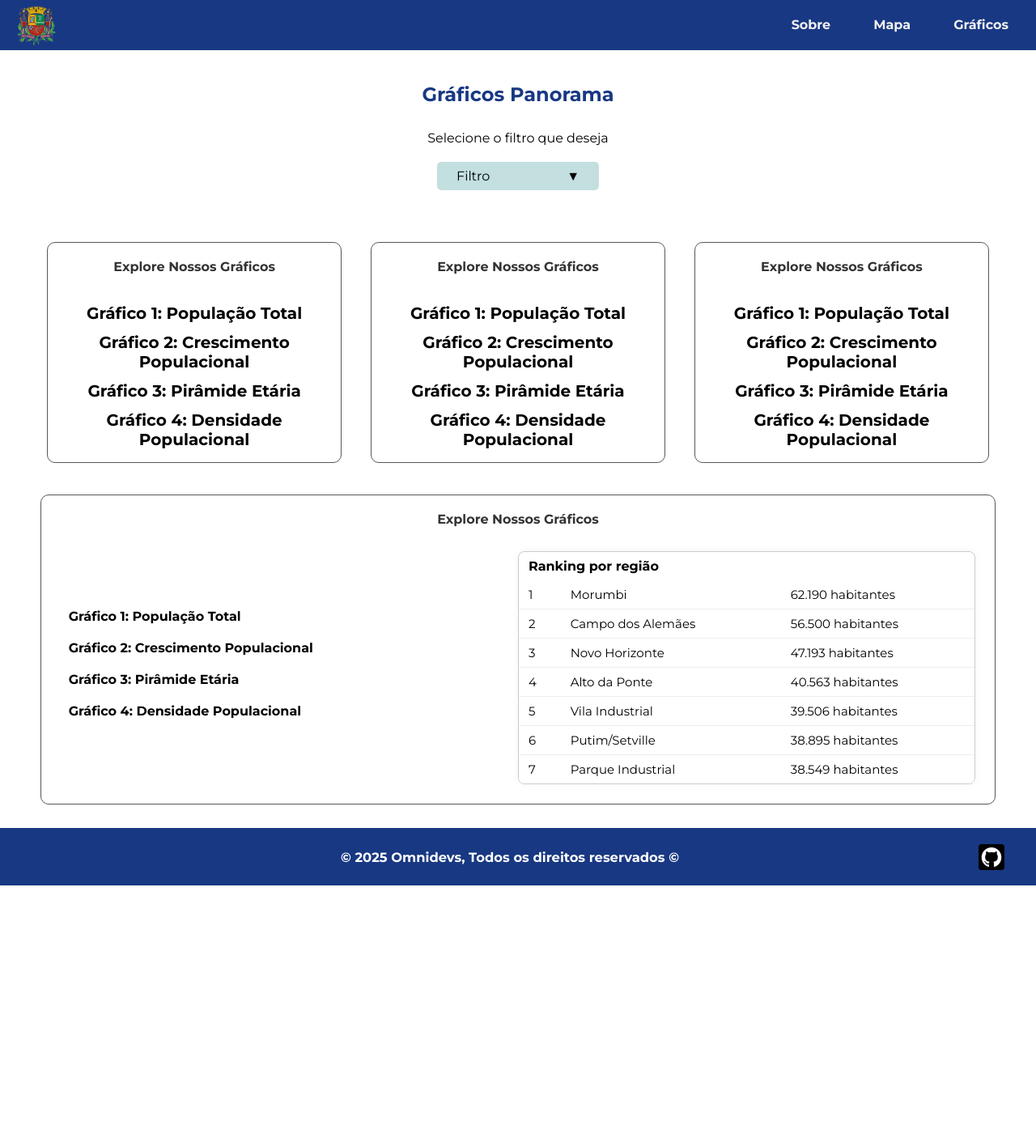
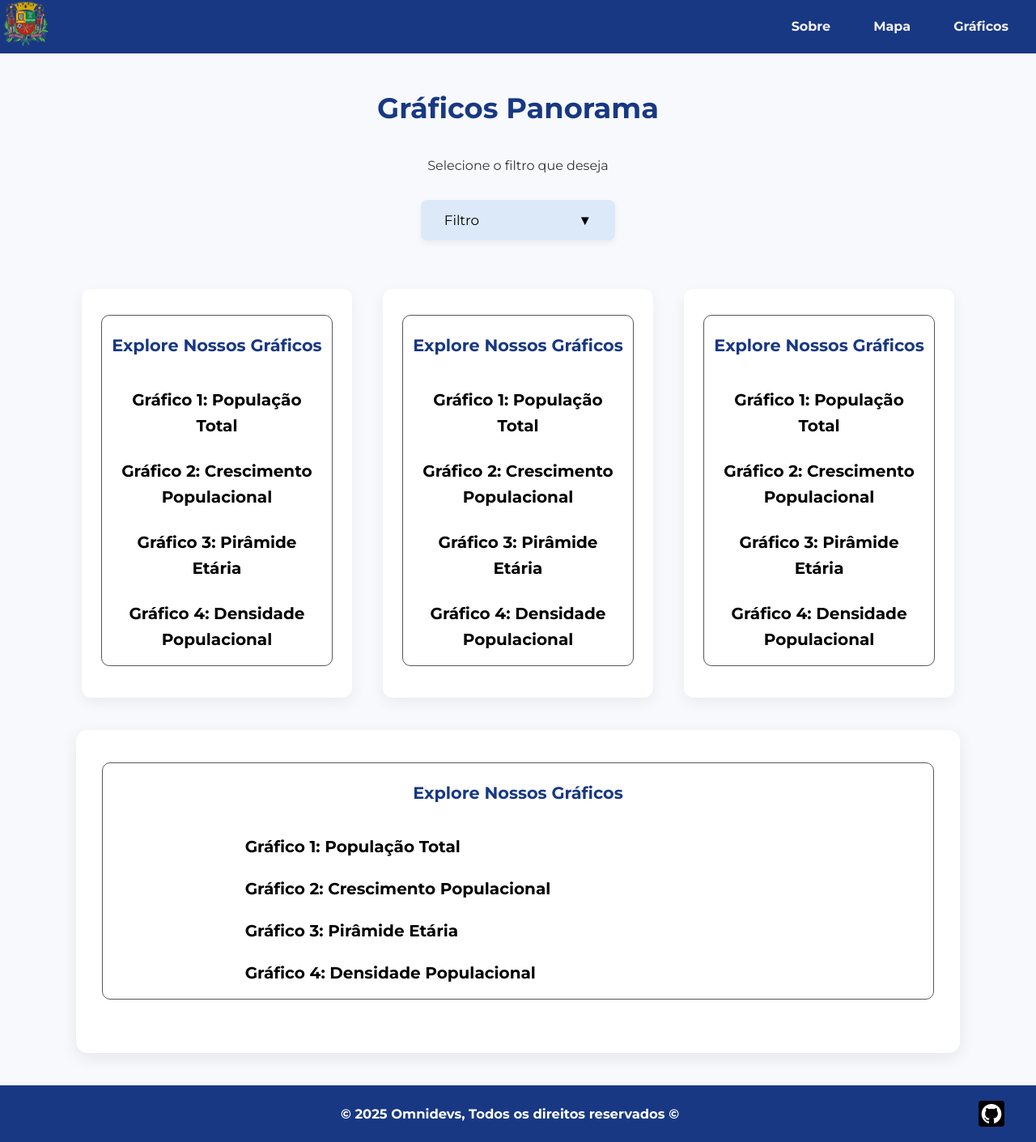
Before and after one commit to OmniDevsOficial/API-Censo-2022, a Python web app: template Frontend/templates/grafico.html in a window 1280 px wide. Shown: the whole page at 81% size. Before the commit the page ends 1094 px from the top, so only its background shows below. Run offline with Jinja, Linux system fonts and the light colour scheme; the template is opened without the code that fills it, so the values that code supplies are empty.

Commit message:
chore: Ajustes na estilização na demosntração dos gráficos e no layout da página.

```diff
--- a/Frontend/static/css/grafico.css
+++ b/Frontend/static/css/grafico.css
@@ -1,11 +1,15 @@
 * {
-    font-family: 'Montserrat';
+    font-family: 'Montserrat', sans-serif;
+    box-sizing: border-box;
+    margin: 0;
+    padding: 0;
 }
 
-/* Falta estilizar */
-/* header {
-    background-color: #183883;
-} */
+body {
+    background-color: #f7f9fc;
+    color: #333;
+    line-height: 1.6;
+}
 
 ul li {
     font-size: 1rem;
@@ -14,158 +18,235 @@ ul li {
 .titulo h2 {
     margin-bottom: 30px;
     color: #183883;
+    text-align: center;
+    font-size: 2.2rem;
+    font-weight: 700;
 }
 
-/* Estilização do dropdown de filtros */
 .filtro {
     position: relative;
-    display: inline-block;
-    margin: 20px 0 60px 0;
+    display: flex;
+    justify-content: center;
+    margin: 30px 0 60px 0;
 }
 
-/* Botão dropdown */
 .drop {
     display: flex;
     justify-content: space-between;
     align-items: center;
-    background-color: #C3DFE0;
+    background-color: #dce9f9;
     border: none;
     cursor: pointer;
-    font-size: 1rem;
-    padding: 0.5rem 1.5rem;
-    border-radius: 5px;
-    transition: background 0.2s;
-    min-width: 200px;
-    margin-bottom: 2%;
+    font-size: 1.05rem;
+    padding: 0.9rem 1.8rem;
+    border-radius: 8px;
+    transition: all 0.3s ease;
+    min-width: 240px;
+    box-shadow: 0 4px 8px rgba(0, 0, 0, 0.05);
+    position: relative;
+    z-index: 2;
 }
 
 .drop:hover {
-    background-color: #aac9ca;
+    background-color: #c8dbf5;
+    transform: translateY(-2px);
 }
 
-/* Seta dentro do dropdown */
 .seta {
     margin-left: 1rem;
 }
 
-/* menu dropdown - Filtros */
 .dropdown {
     display: none;
     position: absolute;
     top: 100%;
-    left: 0;
-    min-width: 200px;
+    left: 50%;
+    transform: translateX(-50%);
+    min-width: 240px;
     background-color: #ffffff;
     box-shadow: 0px 8px 16px rgba(0, 0, 0, 0.2);
-    border-radius: 5px;
-    z-index: 999;
+    border-radius: 8px;
+    z-index: 1;
+    overflow: hidden;
+    animation: fadeInDropdown 0.2s ease-in-out;
 }
 
 .dropdown a {
     display: block;
     color: black;
     text-decoration: none;
-    padding: 10px 14px;
+    padding: 12px 18px;
     text-align: left;
-    transition: background 0.2s;
+    transition: background 0.2s, color 0.2s;
 }
 
 .dropdown a:hover {
-    background-color: #f1f1f1;
+    background-color: #f3f6fb;
+    color: #183883;
 }
 
-/* Div pai do dropdown, não mexe diretamente nele */
 .filtro:hover .dropdown {
     display: block;
 }
 
-/* Término do Dropdown */
+@keyframes fadeInDropdown {
+    from {
+        opacity: 0;
+        transform: translate(-50%, -10px);
+    }
+    to {
+        opacity: 1;
+        transform: translate(-50%, 0);
+    }
+}
+
+main {
+    max-width: 1400px;
+    margin: 40px auto;
+    padding: 0 3rem;
+}
+
+.cards-filtros-regiao {
+    display: grid;
+    grid-template-columns: repeat(auto-fit, minmax(320px, 1fr));
+    gap: 25px;
+    margin-bottom: 40px;
+}
+
+.card-populacao-regiao {
+    display: inline-block;
+    background-color: #fff;
+    border-radius: 12px;
+    box-shadow: 0 6px 18px rgba(0, 0, 0, 0.06);
+    padding: 2rem 1.5rem;
+    transition: transform 0.3s ease, box-shadow 0.3s ease;
+}
+
+.card-populacao-regiao:hover {
+    transform: translateY(-5px);
+    box-shadow: 0 8px 20px rgba(0, 0, 0, 0.08);
+}
+
+.sumario {
+    display: flex;
+    flex-direction: column;
+    align-items: center;
+}
+
+.grafico-titulo {
+    font-size: 1.3rem;
+    font-weight: 700;
+    color: #183883;
+    margin-bottom: 18px;
+    text-align: center;
+}
+
+.sumario nav div,
+.sumario nav {
+    display: flex;
+    flex-direction: column;
+    gap: 12px;
+    width: 100%;
+    text-align: center;
+}
+
+.sumario nav a {
+    text-decoration: none;
+    color: #0066cc;
+    font-weight: 500;
+    transition: color 0.3s ease;
+}
+
+.sumario nav a:hover {
+    color: #003d99;
+}
+
+.card-populacao {
+    margin-top: 2.5%;
+    background-color: #fff;
+    border-radius: 14px;
+    box-shadow: 0 6px 20px rgba(0, 0, 0, 0.08);
+    padding: 2.5rem 2rem;
+}
 
 .primeiro-grafico {
     display: grid;
-    grid-template-columns: 1fr 1fr;
-    margin: 0px 2% 2% 2%;
+    grid-template-columns: 1.2fr 0.8fr;
+    gap: 2rem;
+    align-items: start;
 }
 
-a #logo {
-    margin: 10% 0 1% 30%;
-    width: 80%;
+.grafico-simulacao {
+    background: linear-gradient(135deg, #c8dbf5, #9fc2f8);
+    border-radius: 10px;
+    height: 350px;
+    display: flex;
+    justify-content: center;
+    align-items: center;
+    color: #183883;
+    font-weight: 600;
+    font-size: 1.1rem;
+    box-shadow: inset 0 0 20px rgba(0, 0, 0, 0.05);
 }
 
-/* Tabela de ranking do gráfico */
 .lista-grafico {
+    display: none;
     width: 100%;
-    border-collapse: separate;
-    border-spacing: 0;
-    border: 1px solid #ccc;
-    background-color: #fafafa;
-    box-shadow: 0 0 8px rgba(0, 0, 0, 0.05);
-    border-radius: 8px;
+    border-collapse: collapse;
+    border-radius: 10px;
     overflow: hidden;
+    box-shadow: 0 2px 10px rgba(0, 0, 0, 0.05);
+    background-color: #fff;
 }
 
 .lista-grafico th,
 .lista-grafico td {
-    padding: 8px 12px;
+    padding: 10px 14px;
     text-align: left;
-    background-color: white;
+}
+
+.lista-grafico th {
+    background-color: #183883;
+    color: #fff;
+    font-size: 1rem;
+    font-weight: 600;
+    text-align: center;
+}
+
+.lista-grafico td {
     border-bottom: 1px solid #eee;
 }
 
-.lista-grafico th {
-    font-size: 1rem;
-    font-weight: 700;
-    border-bottom: none;
-    border-radius: 8px 8px 0 0;
+.lista-grafico tr:hover {
+    background-color: #f6f8ff;
 }
 
 .lista-grafico tr:last-child td {
     border-bottom: none;
 }
 
-.grafico-titulo {
-    font-size: 1rem;
-    margin-bottom: 20px;
-    text-align: center;
-    color: #333;
-}
+@media (max-width: 1000px) {
+    .primeiro-grafico {
+        grid-template-columns: 1fr;
+    }
 
-.primeiro-grafico nav {
-    display: flex;
-    justify-content: center;
-}
-
-.primeiro-grafico nav a {
-    text-decoration: none;
-    color: #0077cc;
-    font-weight: 600;
-    font-size: 1rem;
-    transition: color 0.3s ease;
-}
-
-.primeiro-grafico nav a:hover {
-    color: #004a99;
-}
-
-.cards-filtros-regiao {
-    display: grid;
-    grid-template-columns: repeat(3, 1fr);
-    /* Significa que há 3 colunas iguais e a fração de espaço para cada uma é iguail */
-    gap: 20px;
-}
-
-.card-populacao {
-    margin-top: 2.5%;
-}
-
-.card-populacao-regiao {
-    display: inline-block;
+    .grafico-simulacao {
+        height: 300px;
+    }
 }
 
 @media (max-width: 600px) {
     .primeiro-grafico nav {
         flex-direction: column;
         gap: 15px;
+    }
+
+    .drop {
+        font-size: 0.9rem;
+    }
+
+    .grafico-titulo {
+        font-size: 1rem;
     }
 
     .lista-grafico th,
@@ -175,12 +256,6 @@ a #logo {
     }
 }
 
-.sumario nav div a {
-    justify-content: center;
-    text-align: center;
-    width: 100%;
-}
-
 /* Mexer nisso mais tarde para colocar o translate-y */
 /* footer a img {
     box-shadow: red;
--- a/Frontend/templates/grafico.html
+++ b/Frontend/templates/grafico.html
@@ -58,15 +58,14 @@
             <!-- Textos com informações do gráficos -->
             <section class="cards-filtros-regiao">
                 <section class="card-populacao-regiao">
-                    <!--First card-->
                     <section class="sumario">
-                        <h1 class="grafico-titulo"> Explore Nossos Gráficos </h1>
+                        <h1 class="grafico-titulo">Explore Nossos Gráficos</h1>
                         <nav>
                             <div>
-                                <a href="#PopulaçãoTotal"> Gráfico 1: População Total </a>
-                                <a href="#CrescimentoPopulacional"> Gráfico 2: Crescimento Populacional </a>
-                                <a href="#PirâmideEtária"> Gráfico 3: Pirâmide Etária </a>
-                                <a href="#DensidadePopulacional"> Gráfico 4: Densidade Populacional </a>
+                                <a href="#PopulaçãoTotal">Gráfico 1: População Total</a>
+                                <a href="#CrescimentoPopulacional">Gráfico 2: Crescimento Populacional</a>
+                                <a href="#PirâmideEtária">Gráfico 3: Pirâmide Etária</a>
+                                <a href="#DensidadePopulacional">Gráfico 4: Densidade Populacional</a>
                             </div>
                         </nav>
                     </section>
@@ -116,7 +115,7 @@
                         </nav>
                         <!-- Tabela de ranking do gráfico -->
                         <!-- Provavelmente vai ser excluída -->
-                        <div>
+                        <!-- <div>
                             <table class="lista-grafico">
                                 <tr>
                                     <th colspan="3">Ranking por região</th>
@@ -157,7 +156,7 @@
                                     <td>38.549 habitantes</td>
                                 </tr>
                             </table>
-                        </div>
+                        </div> -->
                     </div>
                 </section>
             </section>
```
